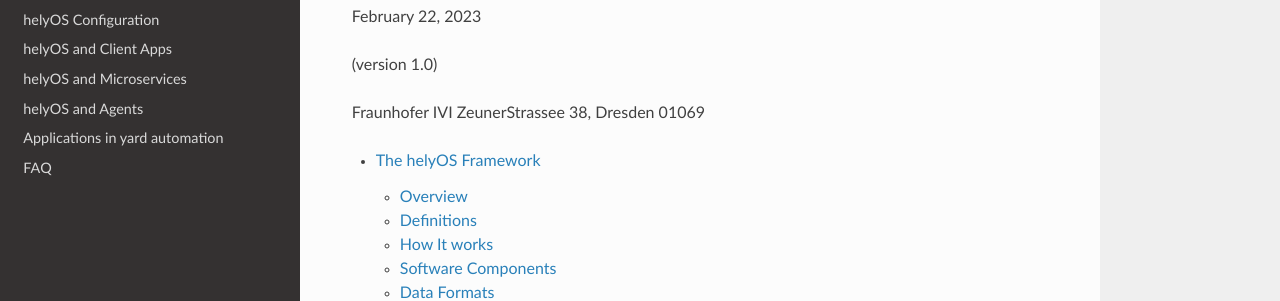
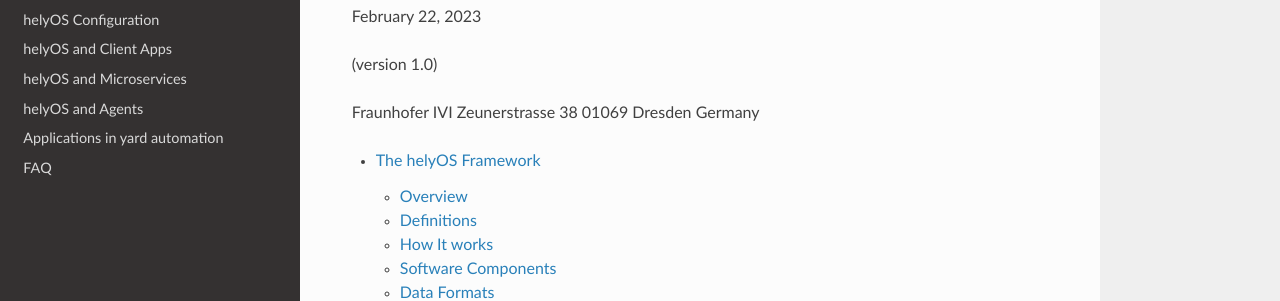
Before and after one commit to FraunhoferIVI/helyos-documentation, a Sphinx documentation site: the page built from docs/source/index.rst, in a window 1280 px wide and 900 px high, scrolled down 313 px. Shown: the part 155-456 px from the top of the window. Built offline with Sphinx 7.4.7 and the Read the Docs theme 2.0.0, drawn with Linux system fonts in a browser that asks for light colours.

```diff
--- a/docs/source/index.rst
+++ b/docs/source/index.rst
@@ -12,10 +12,9 @@ February 22, 2023
 
 
 Fraunhofer IVI
-ZeunerStrassee 38,
-Dresden 01069
-
-
+Zeunerstrasse 38
+01069 Dresden
+Germany
 
 .. toctree::
    :maxdepth: 2
```
Also changed, not shown: README.md (+1 -4 lines).
